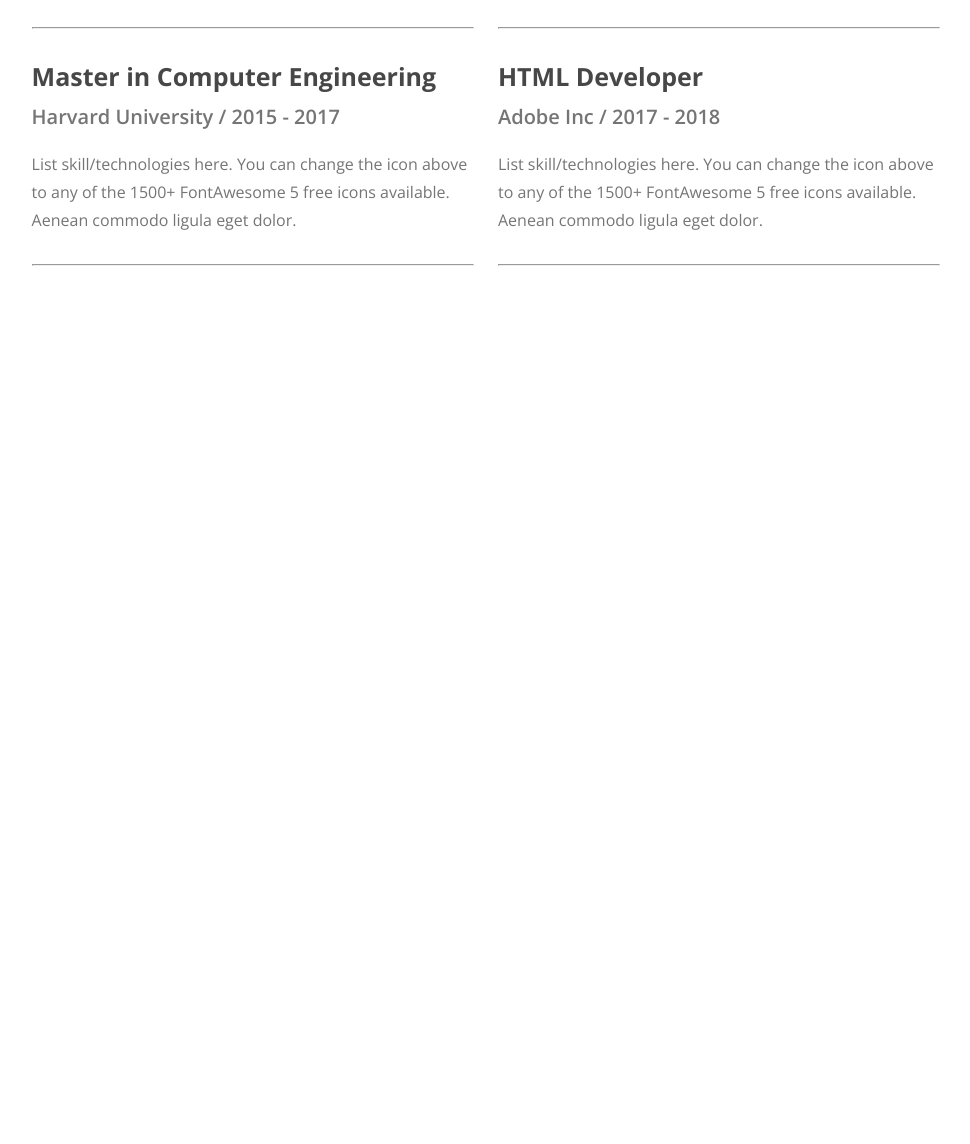
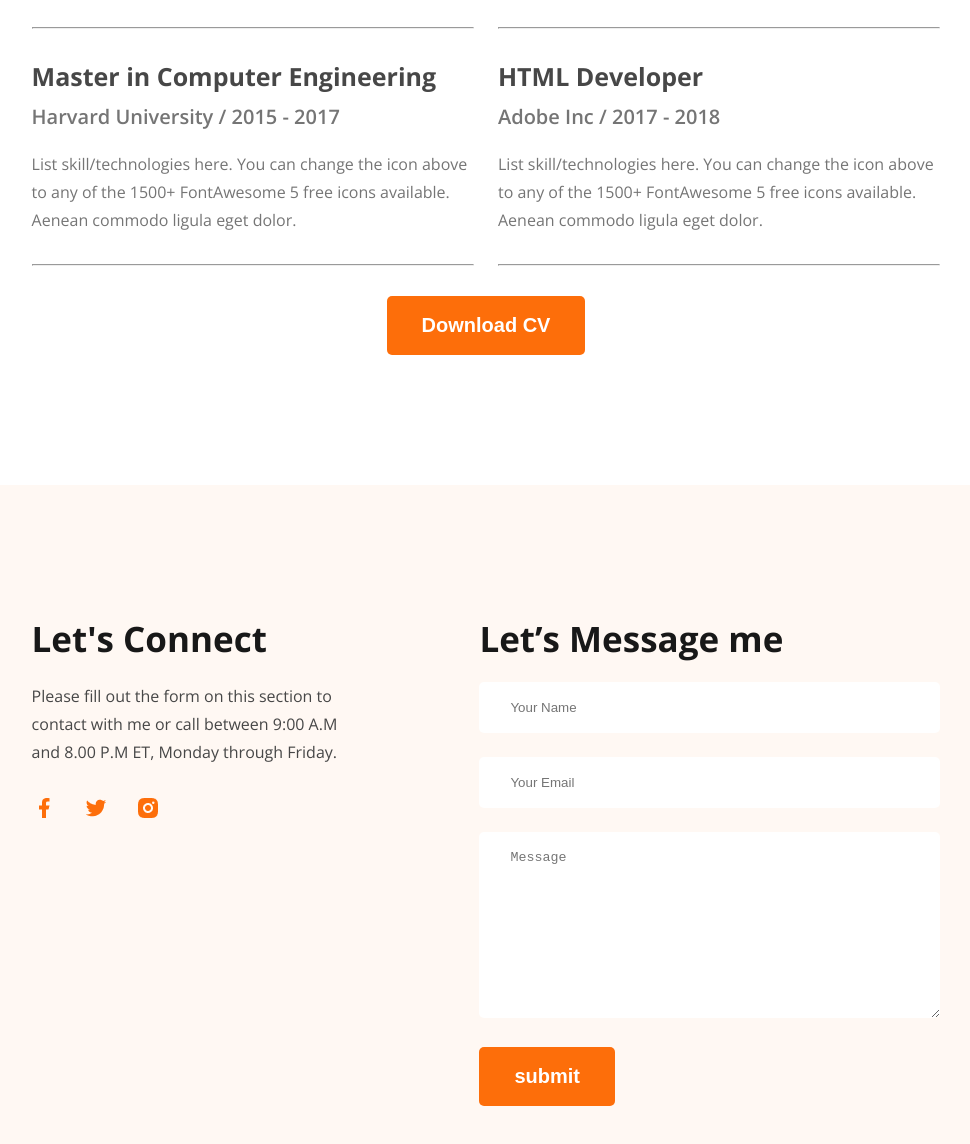
Before and after one commit to codewithabir/Personal-Portfolio, a plain HTML site: page index.html in a window 1280 px wide. Shown: the part 3189-4333 px from the top of the page, without its empty margins (154-1124 px from the left). Before the commit the page ends 3485 px from the top, so only its background shows below. Drawn offline with nearby package versions, Linux system fonts and the light colour scheme.

Commit message:
added a footer section

```diff
--- a/index.html
+++ b/index.html
@@ -140,7 +140,7 @@
                 </div>
                 <hr>
             </div>
-             <div class="experience">
+            <div class="experience">
                 <h2 class="section-title">My Experience</h2>
                 <div class="resume-card">
                     <h3 class="card-title">Sr. Font End Developer</h3>
@@ -165,7 +165,39 @@
                 <hr>
             </div>
         </div>
+        <div class="text-center">
+            <button class="btn">Download CV</button>
+
+        </div>
     </section>
+
+    <footer>
+        <section class="footer-container">
+            <div class="social">
+                <h2>Let's Connect</h2>
+                <p>Please fill out the form on this section to contact with me or call between 9:00 A.M and 8.00 P.M ET,
+                    Monday through Friday.</p>
+                    <div class="icons">
+                        <a href=""><img src="images/icons/facebook.png" alt=""></a>
+                        <a href=""><img src="images/icons/twitter.png" alt=""></a>
+                        <a href=""><img src="images/icons/insta.png" alt=""></a>
+                    </div>
+            </div>
+            <form class="form">
+                <h2>Let’s Message me</h2>
+                <div class="">
+                    <input type="text" name="" id="" placeholder="Your Name">
+                </div>
+                <div class="">
+                    <input type="text" name="" id="" placeholder="Your Email">
+                </div>
+                <div class="">
+                    <textarea rows="10" name="" id="" placeholder="Message"></textarea>
+                </div>
+                <input class="btn" type="submit" value="submit">
+            </form>
+        </section>
+    </footer>
 
 </body>
 
--- a/styles/portfolio.css
+++ b/styles/portfolio.css
@@ -44,6 +44,9 @@
     margin-bottom: 30px;
     line-height: 30px;
     color: #757575;
+}
+.text-center{
+    text-align: center;
 }
 
 
@@ -204,3 +207,43 @@ resume-card{
     margin-bottom: 30px;
     color:#757575 ;
 }
+footer{
+    margin-top: 130px;
+    background-color: #FFF8F3;
+    padding: 130px 0;
+}
+.footer-container{
+    width: 71%;
+    max-width: 1140px;
+    margin: 0 auto;
+    display: flex;
+    gap: 116px;
+}
+.footer-container .social{
+    max-width: 512px;
+}
+.footer-container h2{
+    font-weight: bold;
+    color: #181818;
+    font-size: 35px;
+    margin-bottom: 20px;
+}
+.footer-container p{
+    color: #474747;
+    line-height: 28px;
+    font-size: 16px;
+    margin-bottom: 30px;
+
+}
+.footer-container .icons a{
+    margin-right: 24px;
+}
+.footer-container form input[type="text"] ,
+.footer-container form  textarea{
+    width: 461px;
+    padding: 18px 31px;
+    margin-bottom: 24px;
+    border: none;
+    border-radius: 5px;
+    color: #757575;
+}
```
